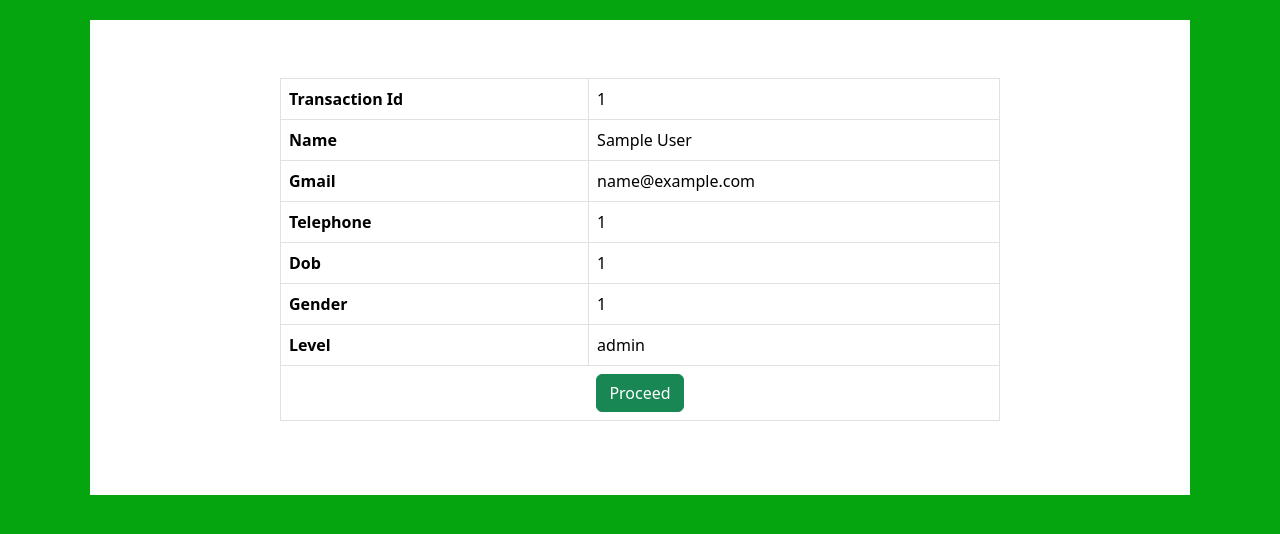
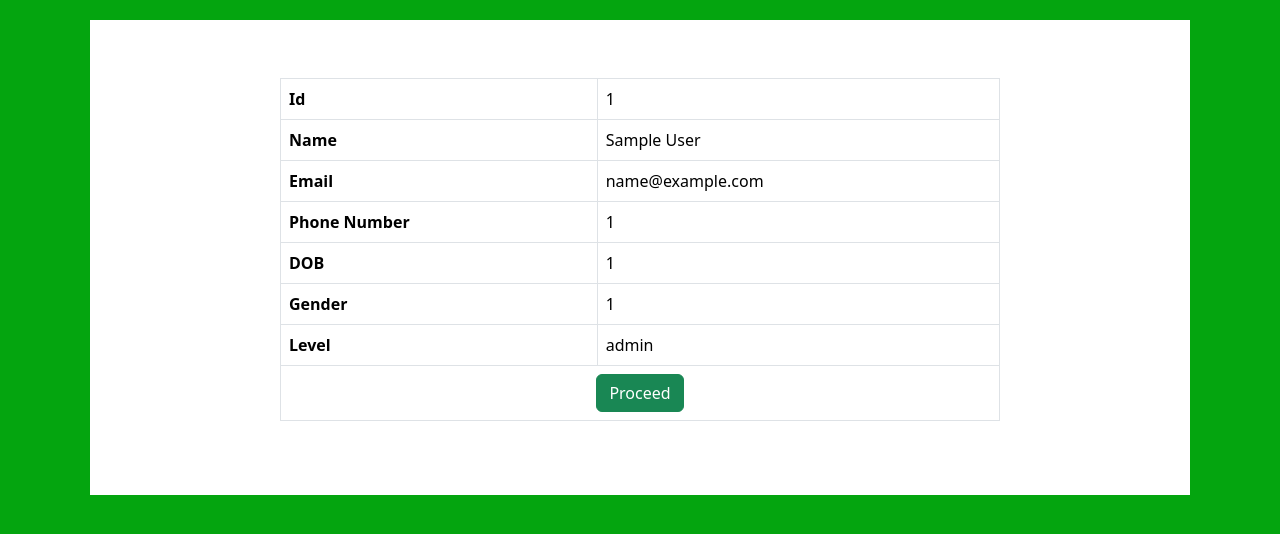
Before and after one commit to Deebezt/SIMS, a PHP site: page /display.php in a window 1280 px wide. Shown: the top 534 px of the page. Run offline with PHP 8.4, Linux system fonts and the light colour scheme; the visitor is signed in with stand-in values (Sample User, id 1); some libraries are stand-ins or nearby versions.

Commit message:
Student Record Keeping Application

```diff
--- a/display.php
+++ b/display.php
@@ -64,7 +64,7 @@
                <table class="table table-bordered">
 
                	  <tr>
-                    <th>Transaction Id</th>
+                    <th>Id</th>
                     <td><?php echo $_SESSION['id']; ?></td>
                	  </tr>
 
@@ -75,18 +75,18 @@
                	  </tr>
 
                	   <tr>
-                    <th>Gmail</th>
+                    <th>Email</th>
                       <td><?php echo $_SESSION['gmail']; ?></td>
                	  </tr>
 
 
                	   <tr>
-                    <th>Telephone</th>
+                    <th>Phone Number</th>
                       <td><?php echo $_SESSION['telephone']; ?></td>
                	  </tr>
 
                	   <tr>
-                    <th>Dob</th>
+                    <th>DOB</th>
                     <td><?php echo $_SESSION['dob']; ?></td>
                	  </tr>
 
```
Also changed, not shown: README.md.
